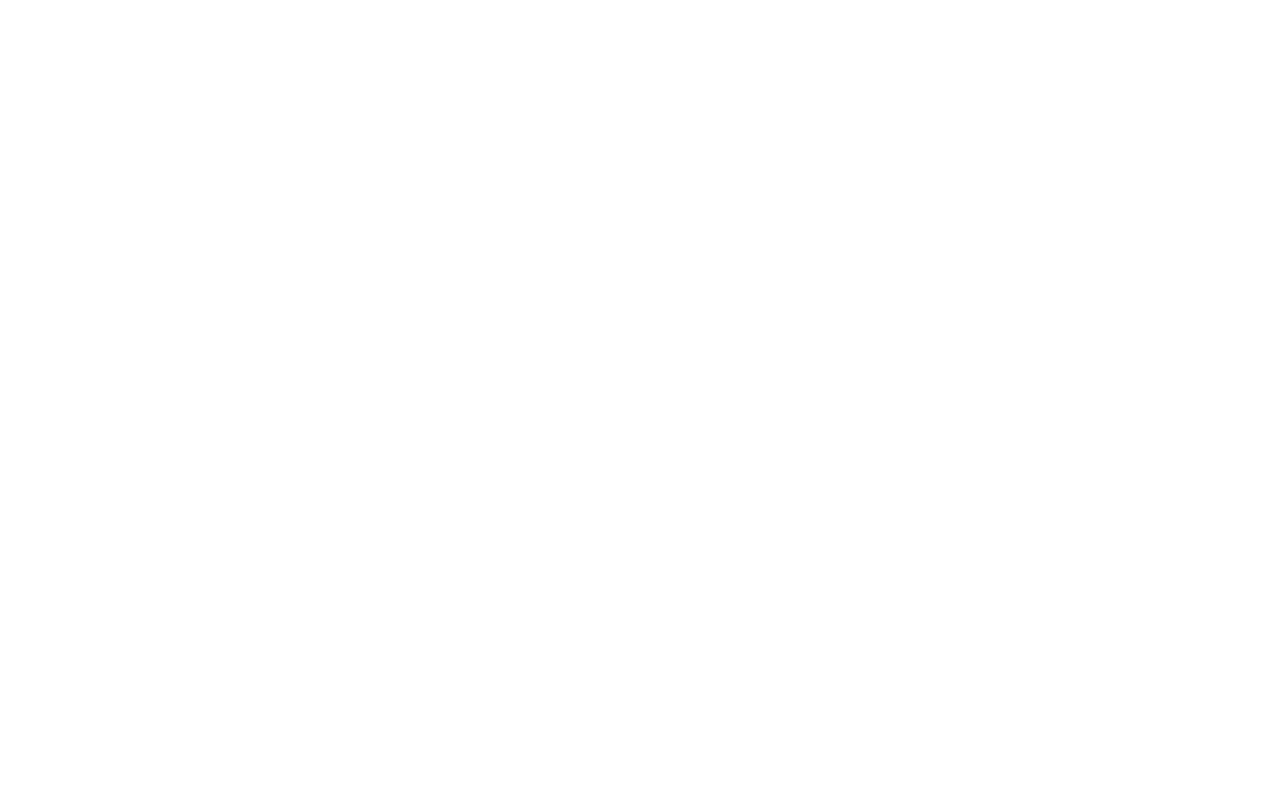
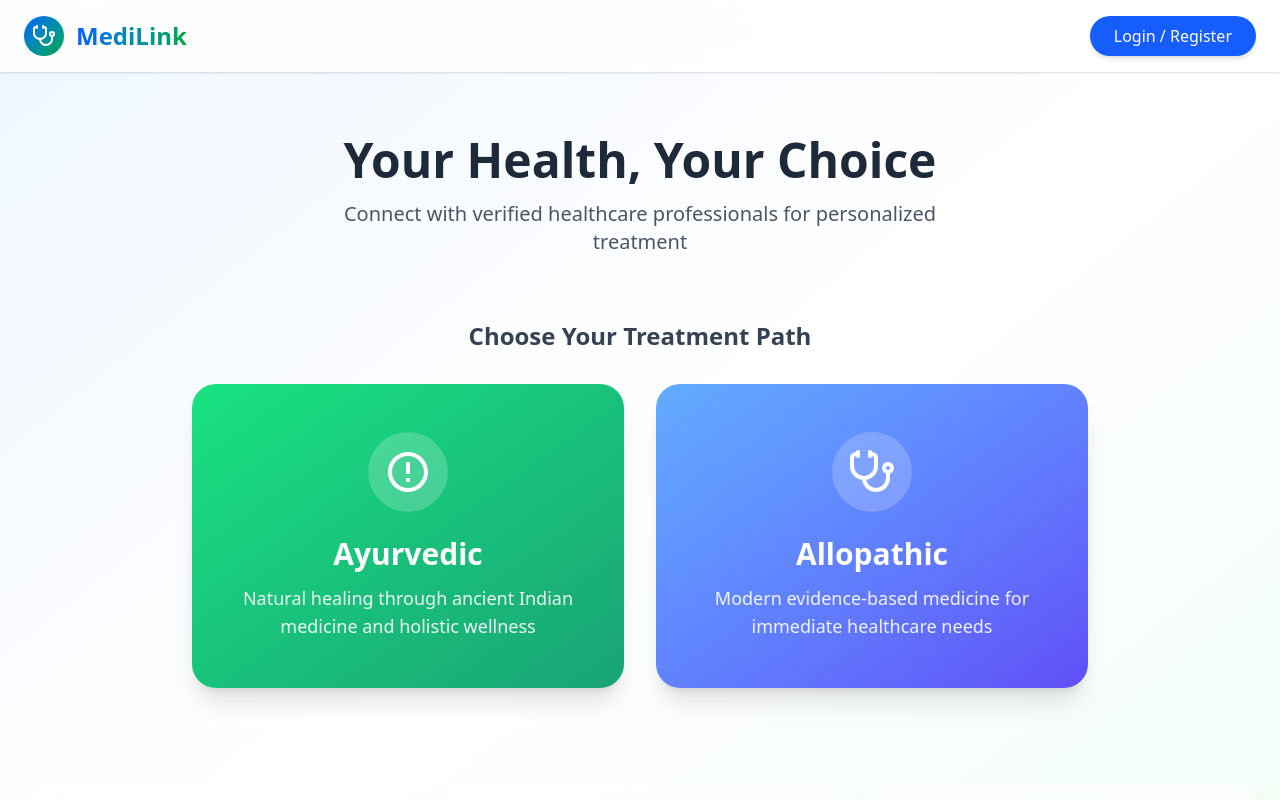
Before and after one commit to aks-1904/doctor-marketplace, a React (Vite) app in the folder client/: page / in a window 1280 px wide. Before the commit this address had no page. Shown: the top 800 px of the page. Built offline with nearby package versions, Linux system fonts and the light colour scheme.

Commit message:
some changes

```diff
--- a/client/src/App.jsx
+++ b/client/src/App.jsx
@@ -9,8 +9,8 @@
     <BrowserRouter>
       <Routes>
         {/* Public routes */}
-        <Route path="/HomePage" element={<HomePage />} />
-        <Route path="/Auth" element={<Auth />} />
+        <Route path="/" element={<HomePage />} />
+        <Route path="/auth" element={<Auth />} />
       </Routes>
     </BrowserRouter>
   );
--- a/client/src/pages/HomePage.jsx
+++ b/client/src/pages/HomePage.jsx
@@ -1,8 +1,9 @@
-import React,{useState} from "react";
+import React, { useState } from "react";
 import { Stethoscope, Shield, Calendar, CheckCircle } from "lucide-react";
+import { useNavigate } from "react-router-dom";
 
 const HomePage = () => {
-  const [currentPage, setCurrentPage] = useState("home");
+  const navigate = useNavigate();
   return (
     <div>
       <div className="min-h-screen bg-linear-to-br from-blue-50 via-white to-green-50 flex flex-col">
@@ -17,12 +18,12 @@
                 MediLink
               </span>
             </div>
-          {/*   <button
-              onClick={() => setCurrentPage("auth")}
+            <button
+              onClick={() => navigate("/auth")}
               className="px-6 py-2 bg-blue-600 text-white rounded-full hover:bg-blue-700 transition-all shadow-md hover:shadow-lg"
             >
               Login / Register
-            </button> */}
+            </button>
           </div>
         </header>
 
@@ -115,7 +116,7 @@
           </div>
         </main>
       </div>
-     );
+      );
     </div>
   );
 };
--- a/client/src/pages/auth/Auth.jsx
+++ b/client/src/pages/auth/Auth.jsx
@@ -12,10 +12,8 @@
   Languages,
   DollarSign,
 } from "lucide-react";
-import HomePage from "../HomePage";
 
 const Auth = () => {
-  const [currentPage, setCurrentPage] = useState("home");
   const [isLogin, setIsLogin] = useState(true);
   const [accountType, setAccountType] = useState("patient"); // patient or doctor
 
```
Also changed, not shown: 1 other file (tests, documents, lock files or other folders).
